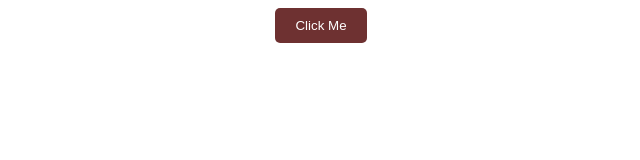
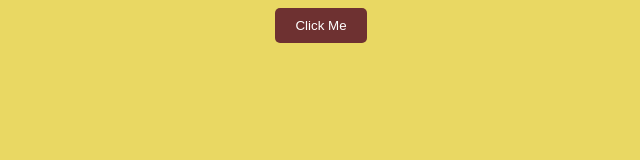
Before and after one commit to One94Community/JavaScript, a plain HTML site: page index.html in a window 1280 px wide. Both pictures are taken after a click on the button "Click Me". Shown: the whole page, without its empty margins (319-959 px from the left). Drawn offline with Linux system fonts and the light colour scheme.

Commit message:
Create Compleate First Project

```diff
--- a/index.js
+++ b/index.js
@@ -0,0 +1,15 @@
+main();
+function main() {
+  const button = document.querySelector("button");
+  const body = document.querySelector("body");
+  button.addEventListener("click", () => {
+    body.style.backgroundColor = ranColore();
+  });
+}
+const ranColore = () => {
+  const red = Math.ceil(0 + Math.random() * 255);
+  const green = Math.ceil(0 + Math.random() * 255);
+  const blue = Math.ceil(0 + Math.random() * 255);
+
+  return `rgb(${red}, ${green}, ${blue})`;
+};
--- a/style.css
+++ b/style.css
@@ -9,6 +9,4 @@ text-align: center;
   color: white;
   border: none;
   border-radius: 5px;
-
-
 }
```
